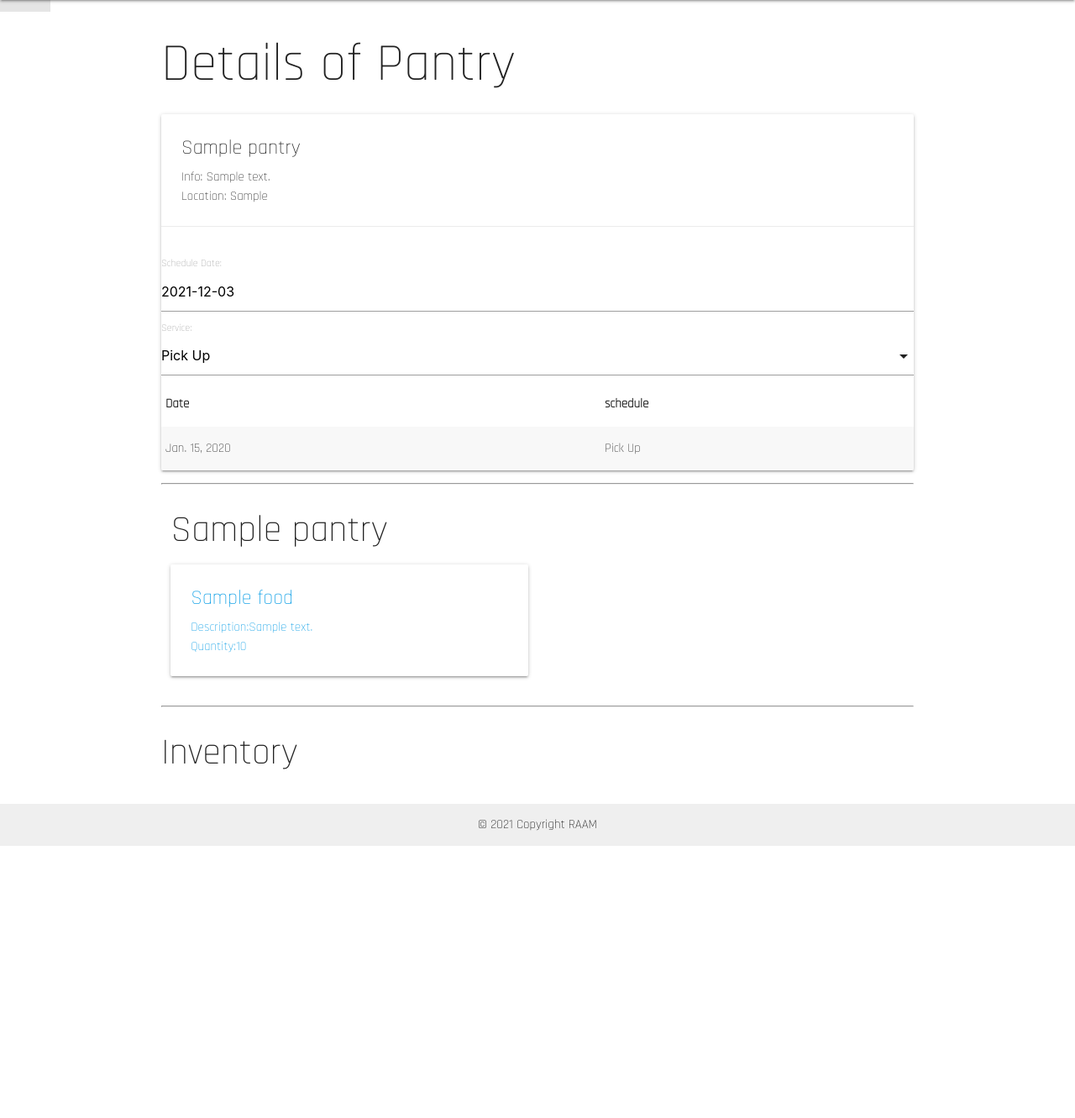
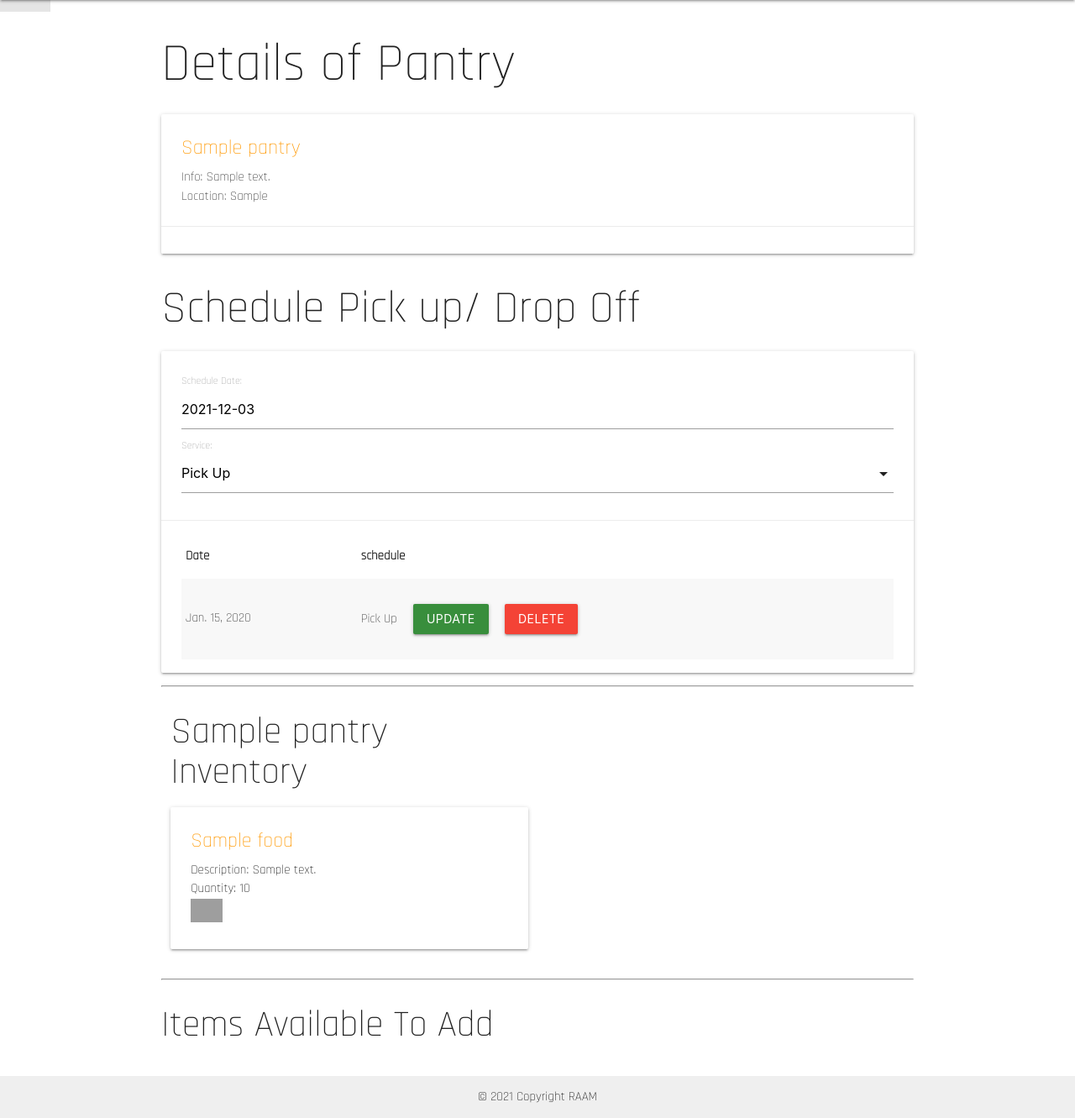
Before and after one commit to mariorojasac/raam, a Django app: page /pantries/1/ in a window 1280 px wide. Shown: the part 64-1395 px from the top of the page at 84% size. Before the commit the page ends 1071 px from the top, so only its background shows below. Run offline with Django 3.2, Linux system fonts and the light colour scheme; tables that the repository leaves empty hold one stand-in row (values such as "Sample post"); grey boxes are pictures that could not be loaded.

Commit message:
adding styles

```diff
--- a/main_app/templates/pantries/detail.html
+++ b/main_app/templates/pantries/detail.html
@@ -4,7 +4,7 @@
 
   <div class="card">
     <div class="card-content">
-      <span class="card-title">{{ pantry.name }}</span>
+      <span class="card-title orange-text darken-2">{{ pantry.name }}</span>
       <p>Info: {{ pantry.description }}</p>
       <p>Location: {{ pantry.location }}</p>
     </div>
@@ -14,13 +14,18 @@
       <a href="{% url 'pantries_delete' pantry.id %}"> Delete </a>
       {% else %} {% endif %}
     </div>
-
+  </div>
+  <h2>Schedule Pick up/ Drop Off</h2>
+  <div class="card">
     <div class="col s6">
+      <div class="card-content">
       <form action="{% url 'add_schedule' pantry.id %}" method="post">
         {% csrf_token %} {{ schedule_form.as_p }} {% if user.is_authenticated %}
         <input class="btn green" type="submit" value="Add schedule" />
         {% else %} {% endif %}
       </form>
+    </div>
+    <div class="card-action">
       <table class="striped">
         <thead>
           <tr>
@@ -32,24 +37,35 @@
           {% for schedule in pantry.schedule_set.all %}
           <tr>
             <td>{{ schedule.date }}</td>
-            <td>{{ schedule.get_service_display }}</td>
+            <td>
+              {{ schedule.get_service_display }}
+              <button style="margin: 1rem;" class="btn green darken-2">Update</button>
+            <button class="btn red">Delete</button>
+            </td>
           </tr>
           {% endfor %}
         </tbody>
       </table>
     </div>
+    </div>
   </div>
   <hr />
   <div class="row">
     <div class="col s6">
-      <h3>{{ pantry.name }}</h3>
+      <h3 class="">{{ pantry.name }} Inventory</h3>
       {% for food in pantry.foods.all %}
-      <a href="{% url 'foods_update' food.id %}">
+      <a href="{% url 'foods_update' food.id %}" style="text-decoration: none; color: black;">
         <div class="card">
           <div class="card-content">
-            <span class="card-title">{{ food.name }}</span>
-            <p>Description:{{ food.description }}</p>
-            <p>Quantity:{{ food.quantity }}</p>
+            <span class="card-title orange-text darken-2">{{ food.name }}</span>
+            <p>Description: {{ food.description }}</p>
+            <p>Quantity: {{ food.quantity }}</p>
+            <img
+              style="width: 10%"
+              src="https://encrypted-tbn0.gstatic.com/images?q=tbn:ANd9GcSxzn6H0BMNBXR-rjTTMZdJ3mxS4AgkAE8FFg&usqp=CAU"
+              alt="fooditem"
+              srcset=""
+            />
             {% if user.is_authenticated %}
             <form
               action="{% url 'unassoc_food' pantry.id food.id %}"
@@ -67,18 +83,26 @@
   </div>
   <hr />
   <div class="col s6">
-    <h3>Inventory</h3>
+    <h3>Items Available To Add</h3>
     {% for food in foods %}
     <div class="card">
       <div class="card-content">
-        <span class="card-title">{{ food.name }}</span>
-        <p>Description:{{ food.description }}</p>
-        <p>Quantity:{{ food.quantity }}</p>
+        <span class="card-title orange-text darken-2">{{ food.name }}</span>
+        <p>Description: {{ food.description }}</p>
+        <p>Quantity: {{ food.quantity }}</p>
+        <img
+              style="width: 10%"
+              src="https://encrypted-tbn0.gstatic.com/images?q=tbn:ANd9GcSxzn6H0BMNBXR-rjTTMZdJ3mxS4AgkAE8FFg&usqp=CAU"
+              alt="fooditem"
+              srcset=""
+            />
       </div>
       <div class="card-action">
         <form action="{% url 'assoc_food' pantry.id food.id %}" method="post">
           {% csrf_token %}
-          <button type="submit" class="btn blue">Add To Pantry</button>
+          <button type="submit" class="btn green darken-2">
+            Add To Pantry
+          </button>
         </form>
       </div>
     </div>
```
